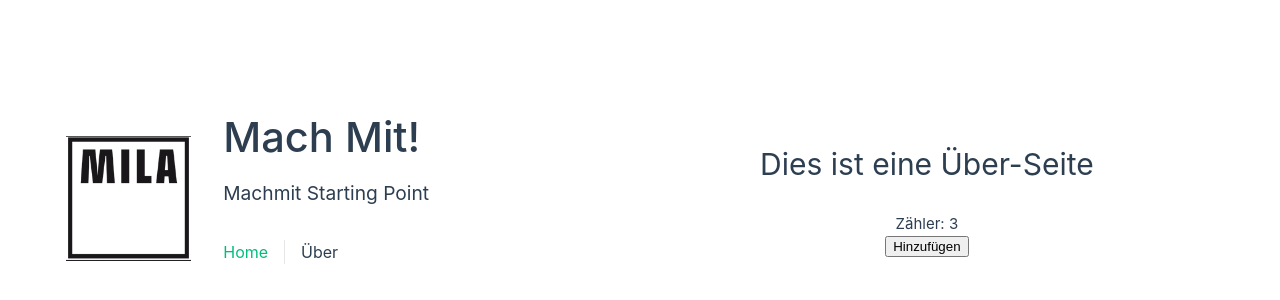
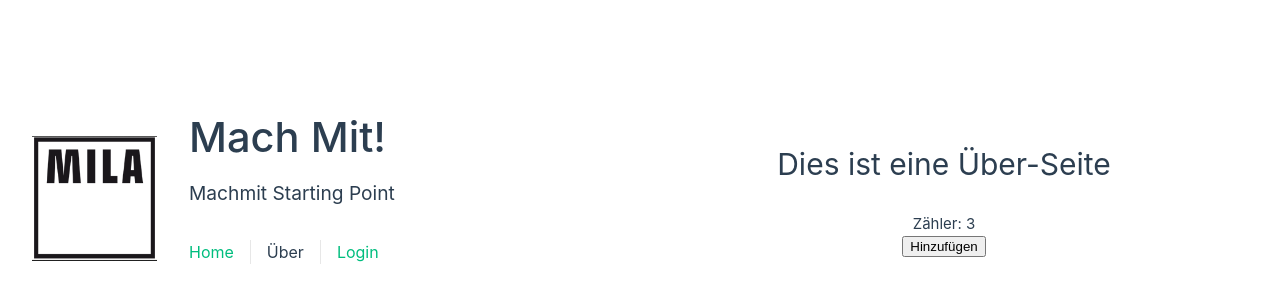
Before and after one commit to MILA-Wien/collectivo-ux, a Vue app: page /about in a window 1280 px wide. Shown: the part 202-502 px from the top of the page. Built offline with nearby package versions, Linux system fonts and the light colour scheme.

Commit message:
Add first button for login page

```diff
--- a/src/App.vue
+++ b/src/App.vue
@@ -5,13 +5,7 @@ import HelloWorld from "./components/HelloWorld.vue";
 
 <template>
   <header>
-    <img
-      alt="Vue logo"
-      class="logo"
-      src="@/assets/Mila.png"
-      width="125"
-      height="125"
-    />
+    <img alt="Vue logo" class="logo" src="@/assets/Mila.png" width="125" height="125" />
 
     <div class="wrapper">
       <HelloWorld msg="Mach Mit!" />
@@ -19,6 +13,7 @@ import HelloWorld from "./components/HelloWorld.vue";
       <nav>
         <RouterLink to="/">Home</RouterLink>
         <RouterLink to="/about">{{ $t("menu.About") }}</RouterLink>
+        <RouterLink to="/login">{{ $t("menu.Login") }}</RouterLink>
       </nav>
     </div>
   </header>
--- a/src/locales/locales/de.json
+++ b/src/locales/locales/de.json
@@ -1,7 +1,7 @@
 {
-    "menu.About":"Über",
-    "This is an about page":"Dies ist eine Über-Seite",
-    "Counter":"Zähler",
-    "Increment":"Hinzufügen"
-
+    "menu.About": "Über",
+    "menu.Login": "Login",
+    "This is an about page": "Dies ist eine Über-Seite",
+    "Counter": "Zähler",
+    "Increment": "Hinzufügen"
 }
--- a/src/locales/locales/en.json
+++ b/src/locales/locales/en.json
@@ -1,8 +1,7 @@
 {
-    "menu.About":"About",
-    "This is an about page":"This is an about page",
-    "Counter":"Counter",
-    "Increment":"Increment"
-
-
+    "menu.About": "About",
+    "menu.Login": "Login",
+    "This is an about page": "This is an about page",
+    "Counter": "Counter",
+    "Increment": "Increment"
 }
--- a/src/router/index.ts
+++ b/src/router/index.ts
@@ -17,6 +17,14 @@ const router = createRouter({
       // which is lazy-loaded when the route is visited.
       component: () => import("../views/AboutView.vue"),
     },
+    {
+      path: "/login",
+      name: "login",
+      // route level code-splitting
+      // this generates a separate chunk (About.[hash].js) for this route
+      // which is lazy-loaded when the route is visited.
+      component: () => import("../views/LoginView.vue"),
+    },
   ],
 });
 
--- /dev/null
+++ b/src/views/LoginView.vue
@@ -0,0 +1,15 @@
+<script setup lang="ts">
+
+
+</script>
+
+<template>
+    <div>
+        <Button label="Hello"></Button>
+    </div>
+
+</template>
+
+<style>
+
+</style>
```
Also changed, not shown: src/main.ts (+10 -0 lines).
